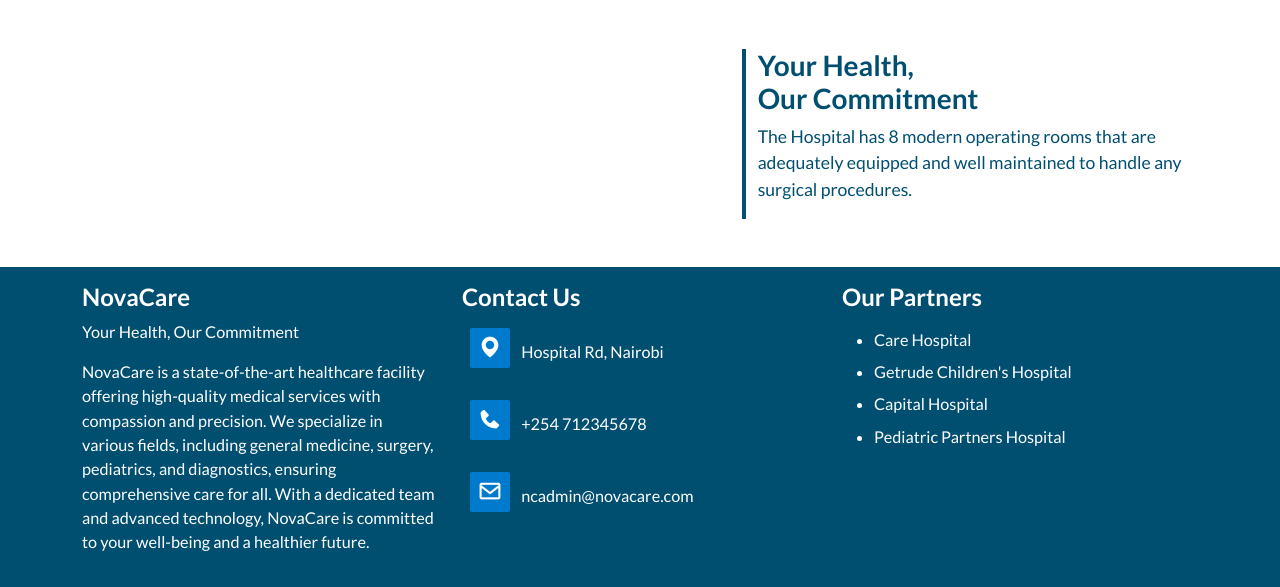
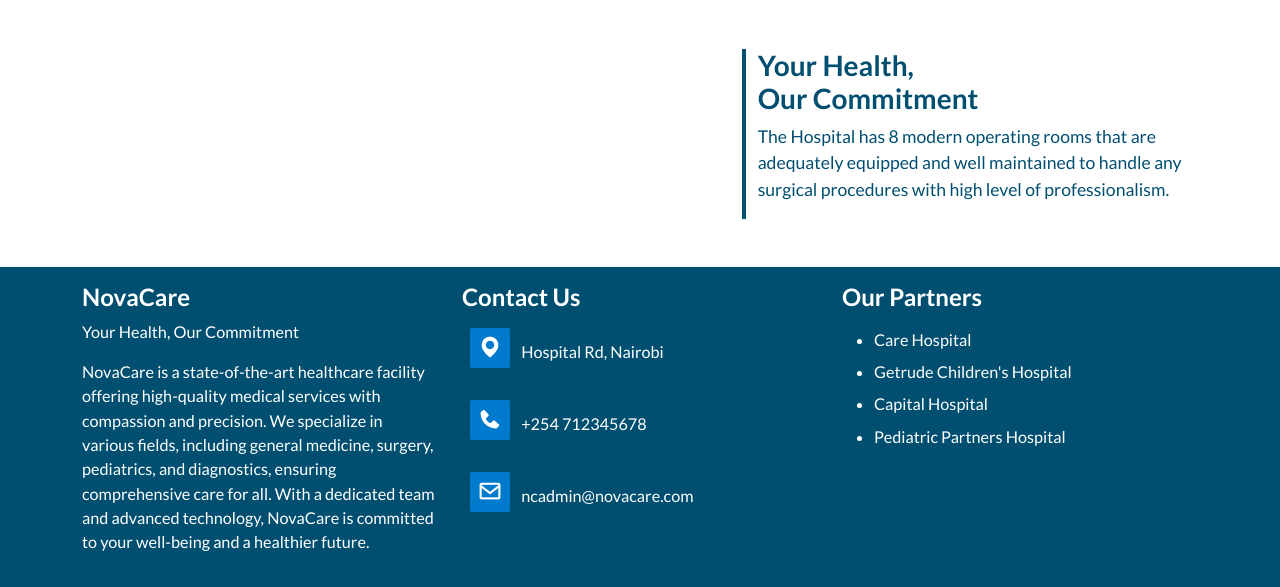
Before and after one commit to CodeOmari/NovaCare, a Django app: page /surgical/services in a window 1280 px wide. Shown: the part 1026-1613 px from the top of the page. Run offline with Django 5.2, Linux system fonts and the light colour scheme.

Commit message:
surgical services template

```diff
--- a/templates/surgical.html
+++ b/templates/surgical.html
@@ -52,7 +52,8 @@
                 <p>
                     The Hospital has 8 modern operating rooms that
                     are adequately equipped and well maintained to
-                    handle any surgical procedures.
+                    handle any surgical procedures with high level of
+                    professionalism.
                 </p>
             </div>
         </div>
```
